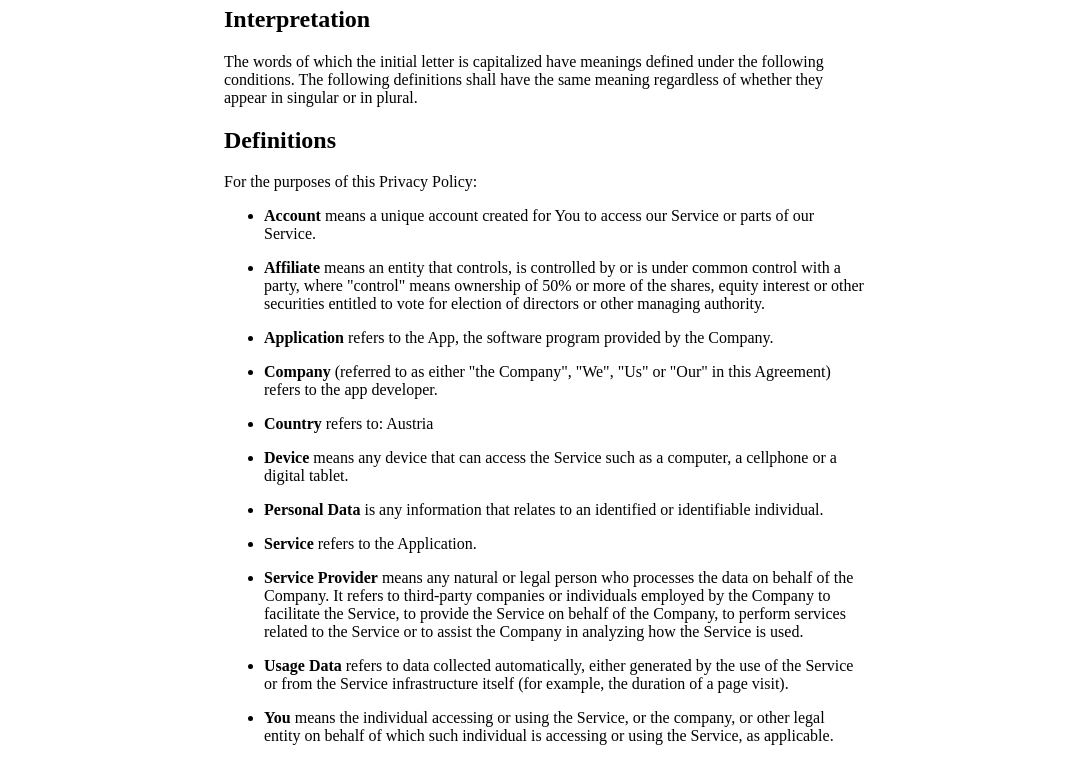
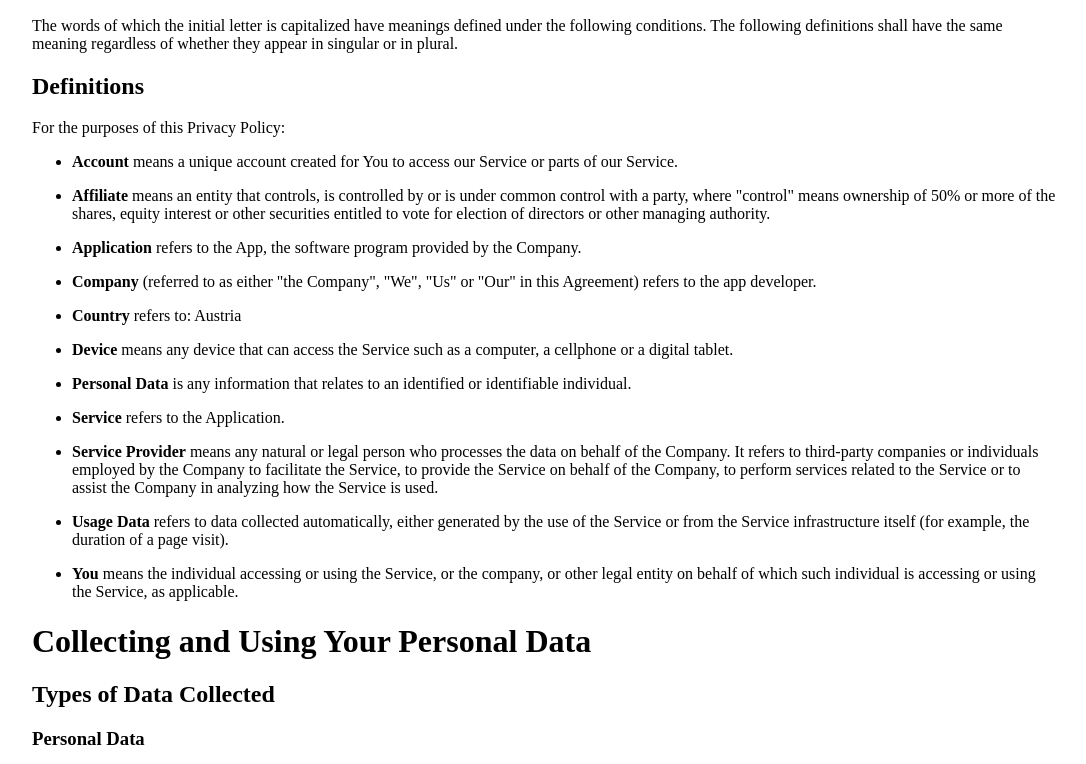
Before and after one commit to programmer328/website, a plain HTML site: page privacypolicy.html in a window 1280 px wide. Shown: the part 286-1050 px from the top of the page, without its empty margins (96-1182 px from the left). Drawn offline with Linux system fonts and the light colour scheme.

Commit message:
Update privacypolicy.html

```diff
--- a/privacypolicy.html
+++ b/privacypolicy.html
@@ -7,7 +7,7 @@
 <body>
 
 <div style="display:flex; justify-content:center;">
-<div style="width:50vw;">
+<div style="width:80vw;">
 
 <h1>Privacy Policy</h1>
 <p>This Privacy Policy describes Our policies and procedures on the collection, use and disclosure of Your information when You use the Service and tells You about Your privacy rights and how the law protects You.</p>
```
